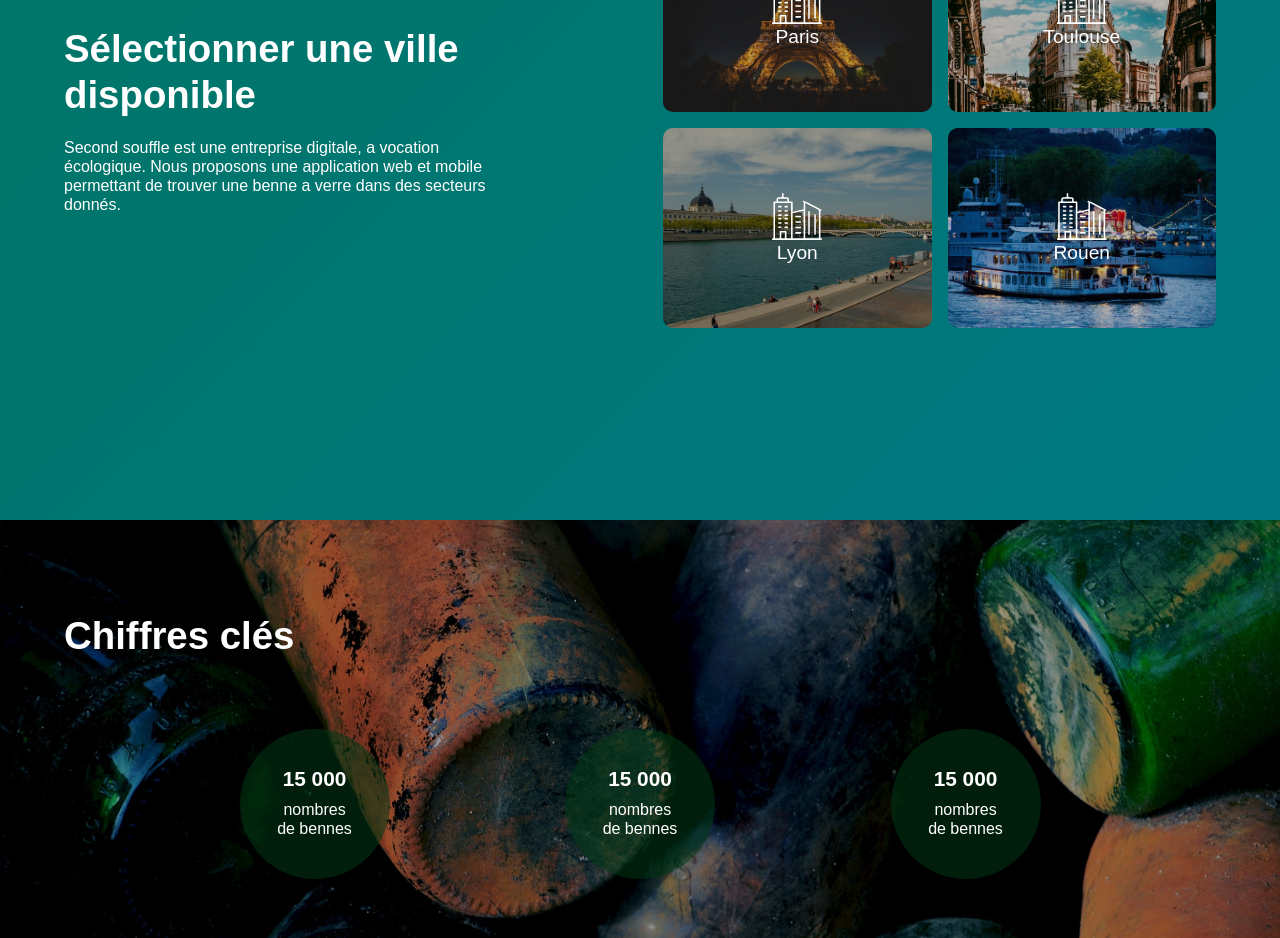
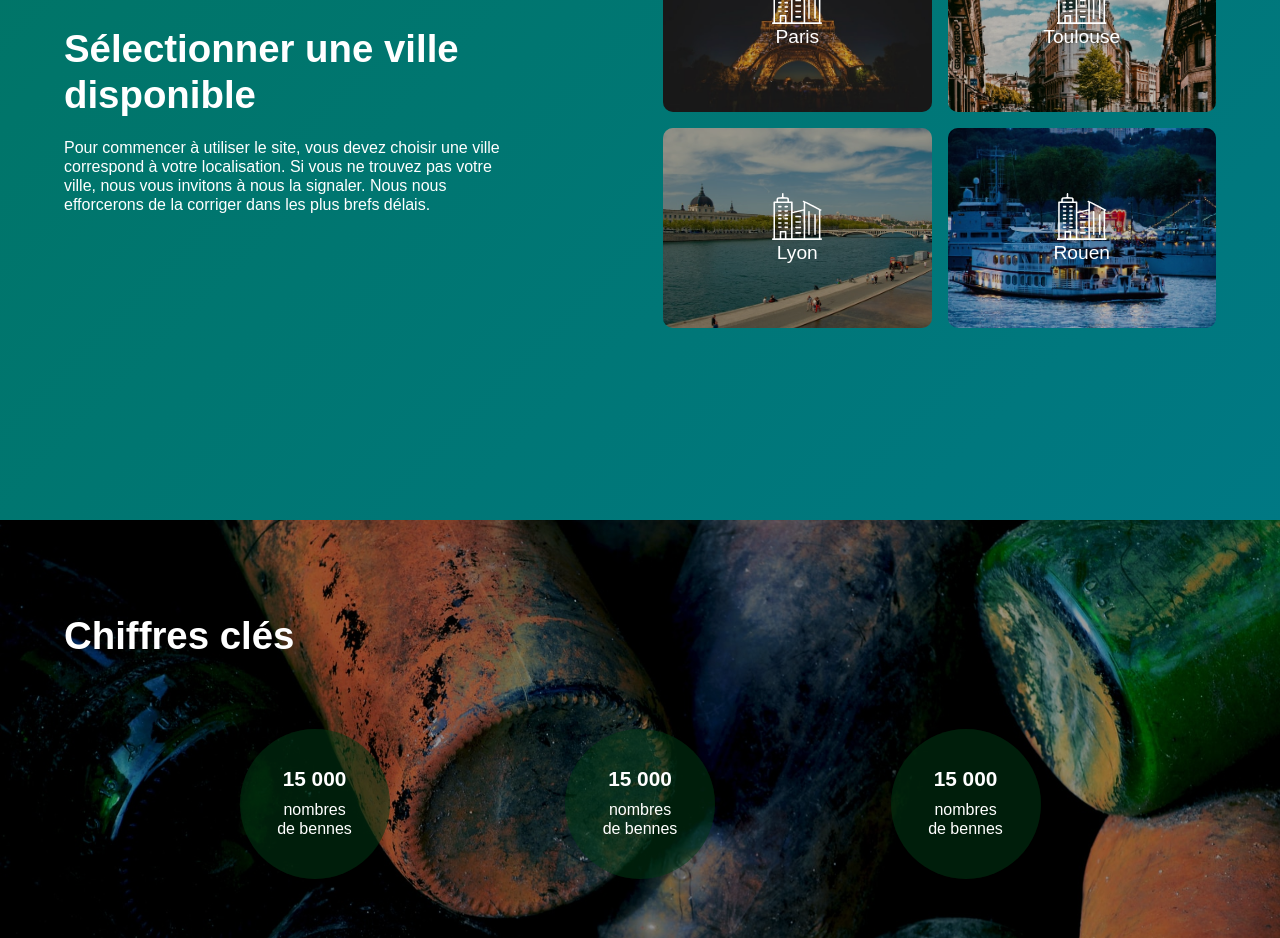
Before and after one commit to charlottesaidi/second_souffle, a Next.js app in the folder client/: page / in a window 1280 px wide. Shown: the part 1080-2018 px from the top of the page. Built offline with nearby package versions, Linux system fonts and the light colour scheme.

Commit message:
text on ville HomeSection

```diff
--- a/client/src/components/HomeSection/SectionVille/index.tsx
+++ b/client/src/components/HomeSection/SectionVille/index.tsx
@@ -13,9 +13,7 @@ const SectionLinearAbout: FC = () => {
           <div className="content">
             <h2>Sélectionner une ville disponible</h2>
             <p>
-              Second souffle est une entreprise digitale, a vocation écologique.
-              Nous proposons une application web et mobile permettant de trouver
-              une benne a verre dans des secteurs donnés.
+              Pour commencer à utiliser le site, vous devez choisir une ville correspond à votre localisation. Si vous ne trouvez pas votre ville, nous vous invitons à nous la signaler. Nous nous efforcerons de la corriger dans les plus brefs délais.
             </p>
           </div>
           <div className="gridCard">
```
